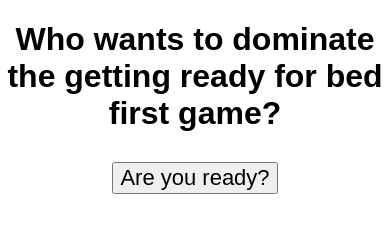
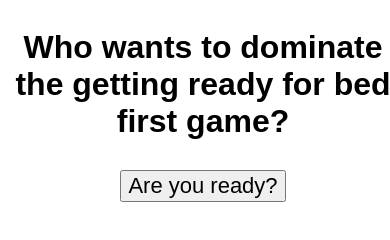
Before and after one commit to jbharrisky/teeth, a plain HTML site: page index.html in a window 390 px wide. Drawn offline with Linux system fonts and the light colour scheme.

Commit message:
centering text

```diff
--- a/index.html
+++ b/index.html
@@ -9,12 +9,16 @@
     <title>Whose goes first?</title>
 </head>
 <body>
+
+  <div class="container" id="container">
     <h1>Who wants to dominate the getting ready for bed first game?</h1>
     <p id="list" class="list"></p>
 
     <button id="button" class="button" onclick="group()" >Are you ready?</button>
 
     <p id="quote" class="quote"></p>
+  </div>
+
 
 </body>
 </html>
--- a/resources/styles.css
+++ b/resources/styles.css
@@ -1,11 +1,16 @@
 
 
 body {
-    text-align: center;
-    width: 100%;
-    font-family: Arial, Helvetica, sans-serif;
 
 }
+
+.container {
+  text-align: center;
+  width: 100%;
+  font-family: Arial, Helvetica, sans-serif;
+  position: absolute;
+}
+
 
 .list {
     font-size: 30px;
@@ -13,15 +18,15 @@ body {
 
 .button {
     font-size: 22px;
-}
+  }
 
 .quote {
     font-size: 30px;
 }
 
 @media only screen and (max-width: 480px) {
-  body {
-    width: 100%;
-    margin: auto;
+  .container {
+    text-align: center !important;
+
     }
 }
```
